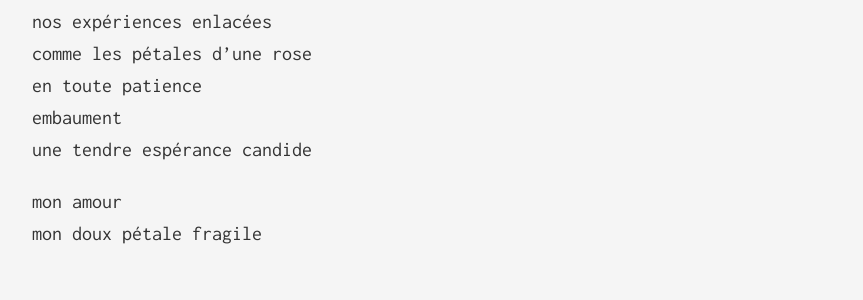
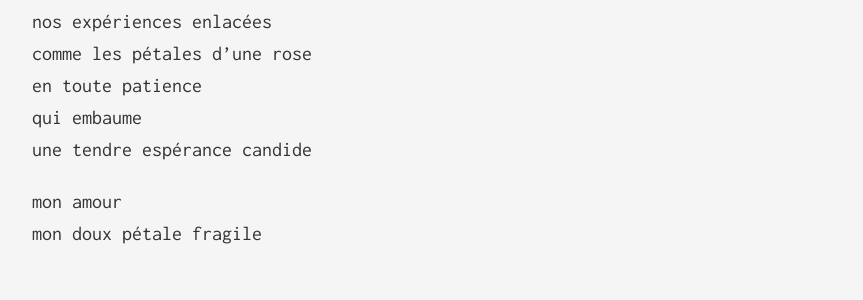
Before and after one commit to enricoJL/enricojl.github.io, a Jekyll site: the page built from _posts/2024-02-14-petale-fragile.md, in a window 1280 px wide. Shown: the part 768-1068 px from the top of the page, without its empty margins (208-1071 px from the left). Built offline with Jekyll 4.4.1, drawn with Linux system fonts in a browser that asks for light colours.

Commit message:
c'est la rose qui embaume

```diff
--- a/_posts/2024-02-14-petale-fragile.md
+++ b/_posts/2024-02-14-petale-fragile.md
@@ -20,7 +20,7 @@ en attendant l'insécable
 nos expériences enlacées
 comme les pétales d'une rose
 en toute patience
-embaument
+qui embaume
 une tendre espérance candide
 
 mon amour
```
